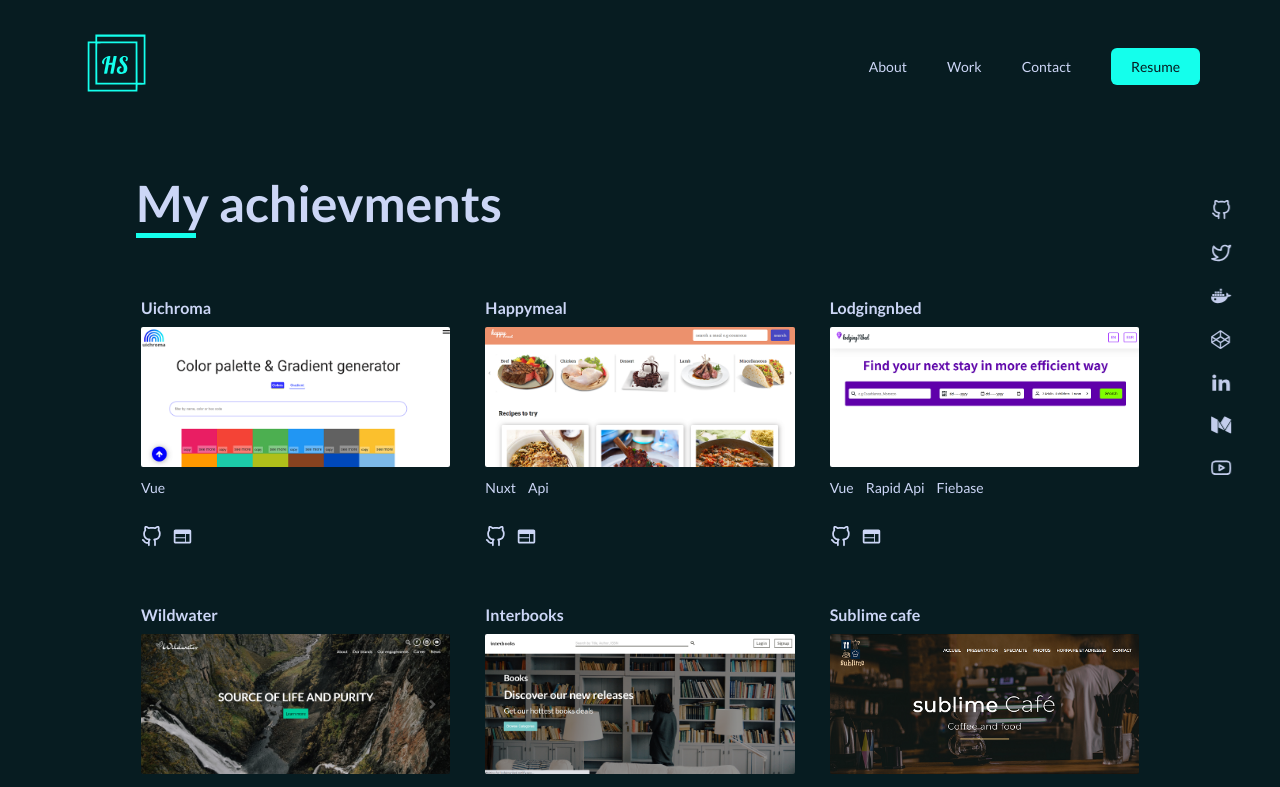
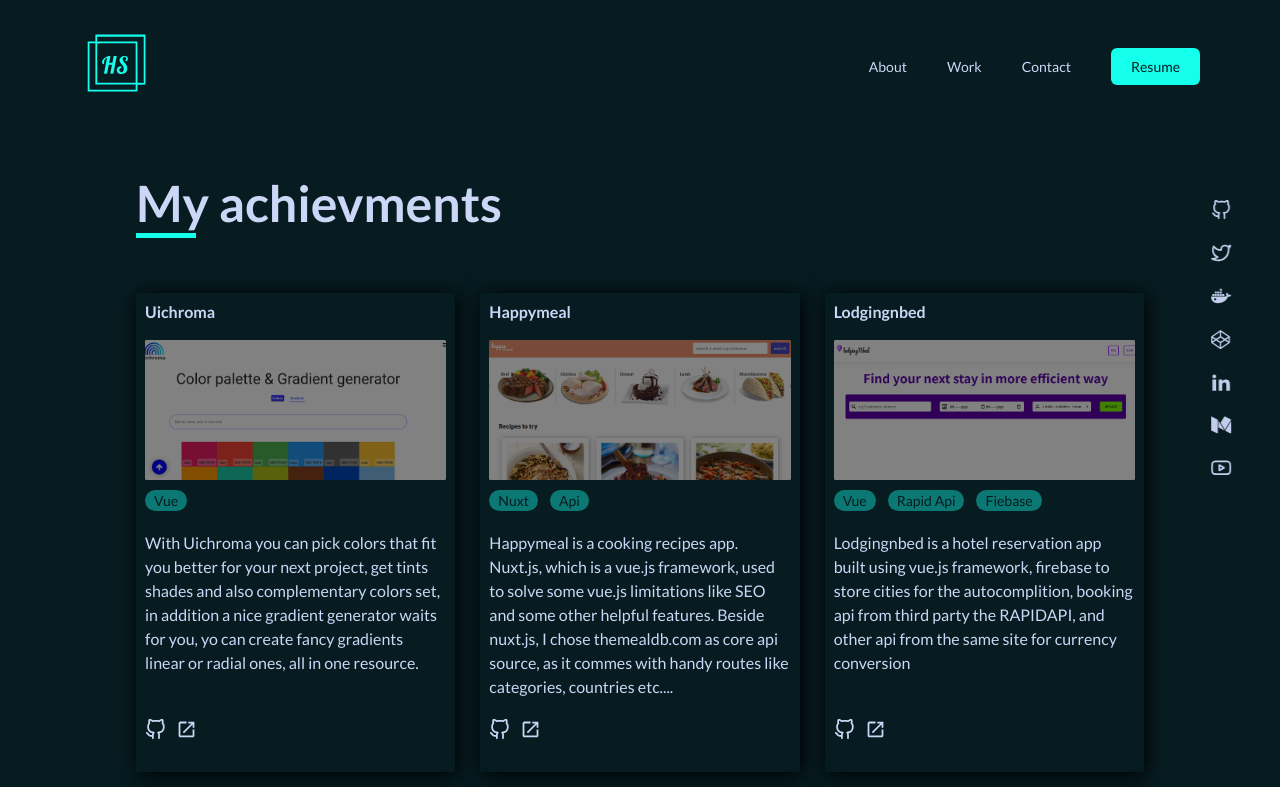
Before and after one commit to Hamzasehouli/myportfolio-nextjs, a Next.js app: page /work in a window 1280 px wide. Shown: the top 787 px of the page. Built offline with nearby package versions, Linux system fonts and the light colour scheme.

Commit message:
Added description in the portfolio data, restyled the work-item class

```diff
--- a/data/portfolio.js
+++ b/data/portfolio.js
@@ -6,7 +6,8 @@ export const portfolio = [
     imageUrl: "/projects/img/uichroma.png",
     github: "sss",
     techs: ["vue"],
-    descritpion: "ssssssssssss",
+    description:
+      "With Uichroma you can pick colors that fit you better for your next project, get tints shades and also complementary colors set, in addition a nice gradient generator waits for you, yo can create fancy gradients linear or radial ones, all in one resource.",
     category: "Frontend",
     color: "rgba(222,222,222,.5)",
   },
@@ -17,7 +18,8 @@ export const portfolio = [
     imageUrl: "/projects/happymeal.png",
     github: "/projects/happymeal.png",
     techs: ["nuxt", "api"],
-    descritpion: "ssssssssssss",
+    description:
+      "Happymeal is a cooking recipes app. Nuxt.js, which is a vue.js framework, used to solve some vue.js limitations like SEO and some other helpful features. Beside nuxt.js, I chose themealdb.com as core api source, as it commes with handy routes like categories, countries etc....",
     category: "Frontend",
     color: "rgba(222,222,222,.5)",
   },
@@ -28,7 +30,8 @@ export const portfolio = [
     imageUrl: "/projects/img/lodging.png",
     github: "sss",
     techs: ["vue", "rapid api", "fiebase"],
-    descritpion: "ssssssssssss",
+    description:
+      "Lodgingnbed is a hotel reservation app built using vue.js framework, firebase to store cities for the autocomplition, booking api from third party the RAPIDAPI, and other api from the same site for currency conversion",
     category: "Frontend",
     color: "rgba(222,222,222,.5)",
   },
@@ -39,7 +42,8 @@ export const portfolio = [
     imageUrl: "/projects/img/wildwaterr.png",
     github: "sss",
     techs: ["vue", "firebase"],
-    descritpion: "ssssssssssss",
+    description:
+      "Wildwater is a landing page of a fiction water enterprise, I called it Wildwater.To develope this website, I user vue.js as main web technologie",
     category: "Frontend",
     color: "rgba(222,222,222,.5)",
   },
@@ -50,7 +54,8 @@ export const portfolio = [
     imageUrl: "/projects/img/interbooks.png",
     github: "sss",
     techs: ["node", "express", "mongoDB", "mongoose", "pug", "heroku"],
-    descritpion: "ssssssssssss",
+    description:
+      "Interbooks is a server side rendering e-commerce web app for selling books online, is developped using node.js with its handy framework express.js, mongoDb Database and pug template engine to render the views",
     category: "Frontend",
     color: "rgba(222,222,222,.5)",
   },
@@ -61,7 +66,8 @@ export const portfolio = [
     imageUrl: "/projects/img/sublimecafe-1.png",
     github: "sss",
     techs: ["html", "css", "javascript"],
-    descritpion: "ssssssssssss",
+    description:
+      "Sublime Cafe is a coffee shop located in Tangier since 2015, offers a wide variety of products, from breakfasts, sandwiches, salads, desserts to hot and cold drinks.",
     category: "Frontend",
     color: "rgba(222,222,222,.5)",
   },
@@ -72,7 +78,8 @@ export const portfolio = [
     imageUrl: "/projects/img/frwr.png",
     github: "sss",
     techs: ["vue", "firebase"],
-    descritpion: "ssssssssssss",
+    description:
+      "Free web dev resrources provides some helpful resources to web devevelopers, developed with vue and firebase.",
     category: "Frontend",
     color: "rgba(222,222,222,.5)",
   },
@@ -83,7 +90,8 @@ export const portfolio = [
     imageUrl: "/projects/img/bynd.png",
     github: "sss",
     techs: ["react"],
-    descritpion: "ssssssssssss",
+    description:
+      "Bynd shoes is online retail store that sells sneaker and shoes, is developedwith pure react library.",
     category: "Frontend",
     color: "rgba(222,222,222,.5)",
   },
@@ -94,7 +102,8 @@ export const portfolio = [
     imageUrl: "/projects/hamza-sehouli-portfolio.png",
     github: "https://github.com/Hamzasehouli/myportfolio-nextjs",
     techs: ["next.js"],
-    descritpion: "ssssssssssss",
+    description:
+      "This is my personal portfolio your are on right now, I made ths portfoiol using the prominent react framework next,js",
     category: "Frontend",
     color: "rgba(222,222,222,.5)",
   },
--- a/pages/work/index.js
+++ b/pages/work/index.js
@@ -23,9 +23,9 @@ const Work = function () {
             return (
               <li
                 style={{
-                  // backgroundColor: "var(--color-secondary)",
-                  color: "var(--color-light)",
-                  // padding: "2px 9px",
+                  backgroundColor: "var(--color-secondary-light)",
+                  color: "var(--color-primary)",
+                  padding: "2px 9px",
                   display: "inline-block",
                   borderRadius: "100px",
                   marginRight: "12px",
@@ -39,6 +39,13 @@ const Work = function () {
             );
           })}
         </ul>
+        <p
+          style={{
+            marginBottom: "auto",
+          }}
+        >
+          {w.description}
+        </p>
         <div className="links-container">
           <a href={w.github} target={"_blank"} rel="noreferrer">
             <svg className="work-icon">
@@ -47,7 +54,7 @@ const Work = function () {
           </a>
           <a href={w.link} target={"_blank"} rel="noreferrer">
             <svg className="work-icon">
-              <use href="/projects/img/sprite.svg#icon-web"></use>
+              <use href="/sprite.svg#icon-launch"></use>
             </svg>
           </a>
         </div>
--- a/styles/globals.css
+++ b/styles/globals.css
@@ -73,6 +73,8 @@ footer {
   /* height: 100%; */
   animation-name: hero;
   animation-duration: 2s;
+  animation-delay: 0.5s;
+  animation-fill-mode: backwards;
 }
 @keyframes hero {
   from {
--- a/styles/work.css
+++ b/styles/work.css
@@ -8,16 +8,20 @@
 
 .title {
   font-size: 1.6rem;
-  margin-bottom: 1rem;
+  margin-bottom: 1.9rem;
 }
 
 .work-item {
   /* background-color: red; */
-  height: min-content;
+  height: minmax(min-content, 450px);
   transition: all 0.2s;
   overflow: hidden;
   position: relative;
-  padding: 0.5rem;
+  padding: 0.9rem;
+  box-shadow: 2px 2px 20px black;
+  display: flex;
+  flex-direction: column;
+  /* justify-content: space-between; */
 }
 
 .work-figure {
@@ -25,7 +29,8 @@
   height: 140px;
   position: relative;
 }
-/* .work-figure::after {
+
+.work-figure::after {
   transition: all 0.2s;
   content: "";
   position: absolute;
@@ -33,12 +38,13 @@
   left: 0;
   width: 100%;
   height: 100%;
-  background-color: var(--color-secondary-light);
+  background-color: rgba(0, 0, 0, 0.493);
 }
 
 .work-figure:hover::after {
   background-color: transparent;
-} */
+}
+
 .links-container {
   display: flex;
   margin: 2rem 0;
```
Also changed, not shown: public/sprite.svg.
